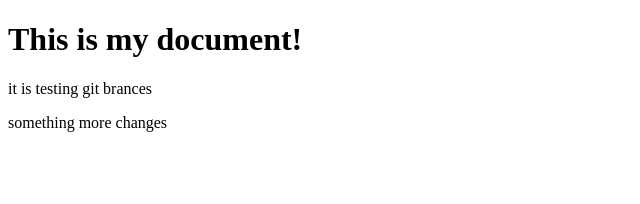
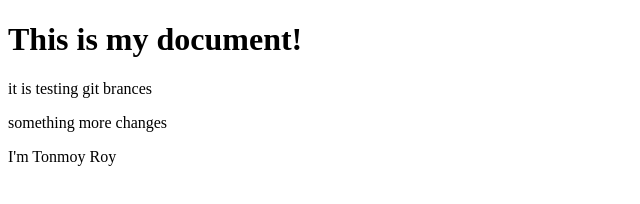
Before and after one commit to maruf-hossen/mozilla-technologies, a plain HTML site: page trash/index.html in a window 1280 px wide. Shown: the whole page, without its empty margins (0-640 px from the left). Drawn offline with Linux system fonts and the light colour scheme.

Commit message:
tonmoy added

```diff
--- a/trash/index.html
+++ b/trash/index.html
@@ -12,5 +12,6 @@
    <h1>This is my document!</h1>
    <p> it is testing git brances</p>
    <p> something more changes</p>
+   <p>I'm Tonmoy Roy</p>
 </body>
 </html>
```
